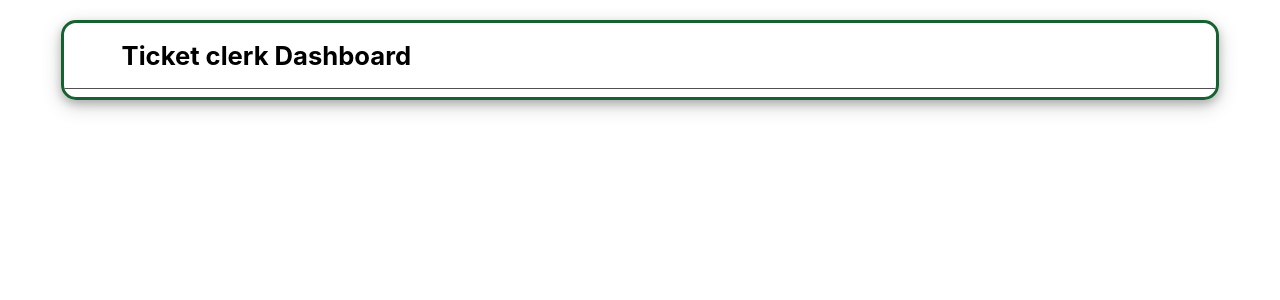
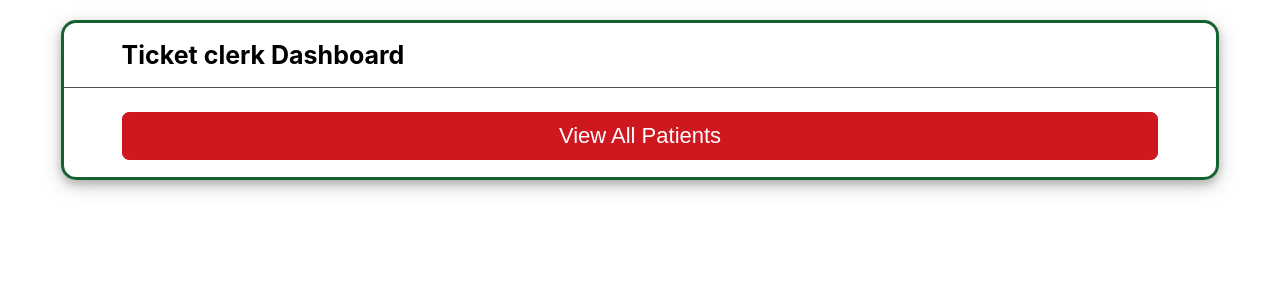
Before and after one commit to Jathu1411/Hosptal-Management-System-, a React (Create React App) app in the folder frontend/: page / in a window 1280 px wide. Shown: the top 300 px of the page. Built offline with nearby package versions, Linux system fonts and the light colour scheme.

Commit message:
added normal and red button components

```diff
--- a/frontend/src/index.css
+++ b/frontend/src/index.css
@@ -1,6 +1,8 @@
 :root {
   --dark-green-color: #156130;
-  --dake-red-color: #ce171e;
+  --dark-red-color: #ce171e;
+  --light-red-color: #d85156;
+  --light-green-color: #3aad63;
   --white-color: #ffffff;
   --black-color: #000000;
   --grey-color: #505050;
--- a/frontend/src/shared/components/Box.css
+++ b/frontend/src/shared/components/Box.css
@@ -1,6 +1,7 @@
 .outer_box_space {
   max-width: 1400px;
   margin: auto;
+  padding: 0px;
 }
 
 .box {
@@ -14,12 +15,12 @@
   box-shadow: 0 4px 8px 0 rgba(0, 0, 0, 0.2), 0 6px 20px 0 rgba(0, 0, 0, 0.19);
 }
 .box h1 {
-  font-size: 2vw;
+  font-size: 25px;
   text-align: left;
   padding: 0px;
   padding-left: 5%;
 }
 
 .inner_content {
-  padding: 0% 5%;
+  padding: 1% 5%;
 }
--- /dev/null
+++ b/frontend/src/shared/components/Button.css
@@ -0,0 +1,55 @@
+.normal_button {
+  display: block;
+  width: 100%;
+  padding: 10px 20px;
+  margin: 5px 0px;
+  background: var(--dark-green-color);
+  font-size: 22px;
+  border: 1px solid var(--white-color);
+  cursor: pointer;
+  color: var(--white-color);
+  border-radius: 7px;
+  text-align: center;
+}
+
+.normal_button:hover {
+  background: var(--light-green-color);
+  color: var(--white-color);
+  border: 1px solid var(--light-green-color);
+}
+
+.normal_button:active {
+  background: var(--white-color);
+  color: var(--dark-green-color);
+  border: 1px solid var(--dark-green-color);
+}
+
+.normal_button:disabled {
+  background: var(--white-color);
+  color: var(--grey-color);
+  border: 1px solid var(--grey-color);
+}
+
+.normal_button.red_button {
+  background: var(--dark-red-color);
+  color: var(--white-color);
+  border: 1px solid var(--dark-red-color);
+}
+
+.normal_button.red_button:hover {
+  background: var(--light-red-color);
+  color: var(--white-color);
+  border: 1px solid var(--light-red-color);
+}
+
+.normal_button.red_button:active {
+  background: var(--white-color);
+  color: var(--dark-red-color);
+  border: 1px solid var(--dark-red-color);
+}
+
+.normal_button.red_button:disabled {
+  background: var(--white-color);
+  color: var(--grey-color);
+  border: 1px solid var(--grey-color);
+}
--- /dev/null
+++ b/frontend/src/shared/components/Button.js
@@ -0,0 +1,36 @@
+import React from "react";
+
+import "./Button.css";
+
+const Button = (props) => {
+  if (props.importance === "red") {
+    if (props.disabled === "true") {
+      return (
+        <button type="button" className="normal_button red_button" disabled>
+          {props.text}
+        </button>
+      );
+    } else {
+      return (
+        <button type="button" className="normal_button red_button">
+          {props.text}
+        </button>
+      );
+    }
+  }
+  if (props.disabled === "true") {
+    return (
+      <button type="button" className="normal_button" disabled>
+        {props.text}
+      </button>
+    );
+  } else {
+    return (
+      <button type="button" className="normal_button">
+        {props.text}
+      </button>
+    );
+  }
+};
+
+export default Button;
--- a/frontend/src/ticket clerk/pages/TcDashboard.js
+++ b/frontend/src/ticket clerk/pages/TcDashboard.js
@@ -1,11 +1,14 @@
 import React from "react";
 
 import Box from "../../shared/components/Box";
+import Button from "../../shared/components/Button";
 
 const TcDashboard = () => {
   return (
     <div>
-      <Box heading="Ticket clerk Dashboard"></Box>
+      <Box heading="Ticket clerk Dashboard">
+        <Button text="View All Patients" importance="red"></Button>
+      </Box>
     </div>
   );
 };
```
